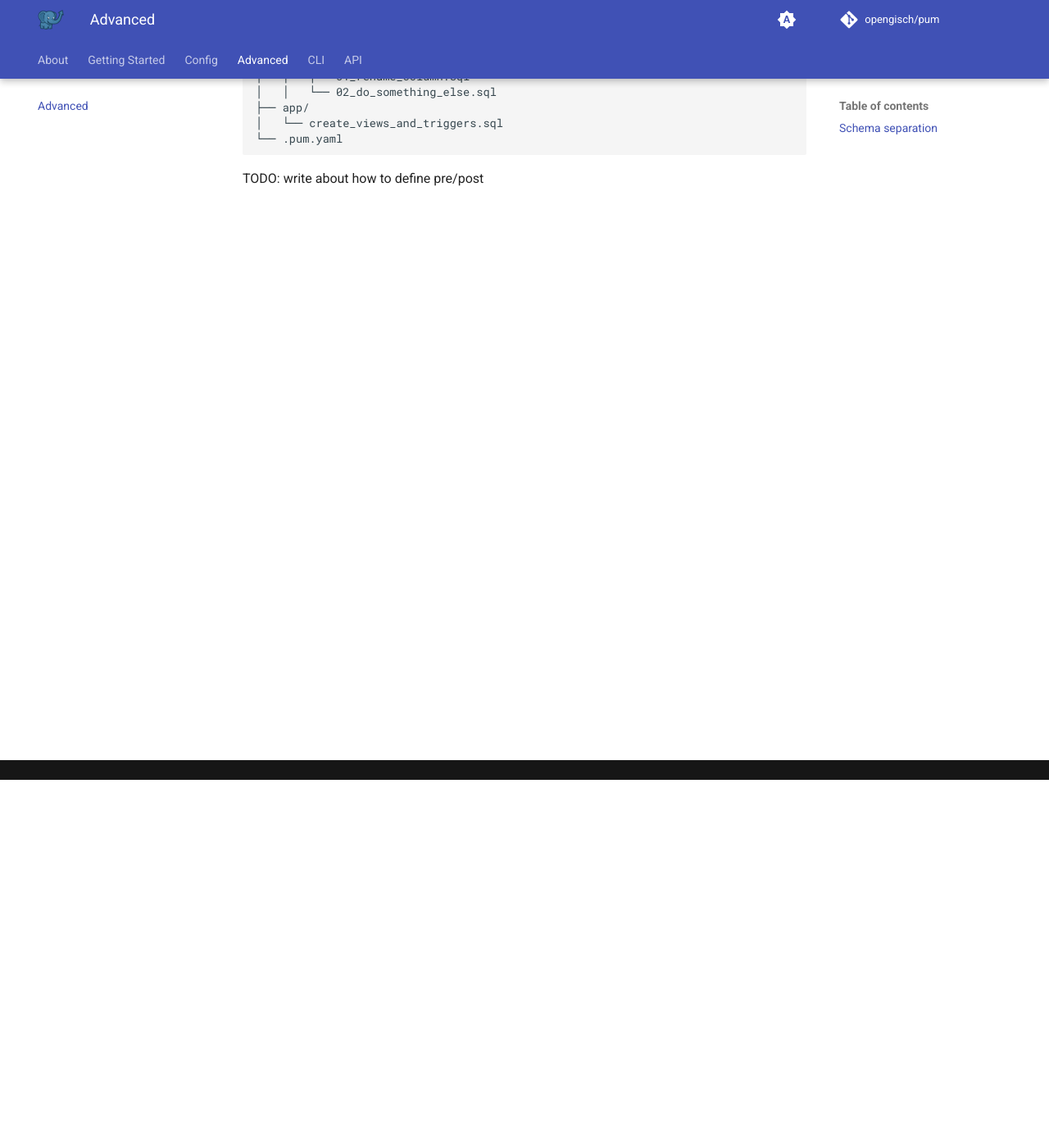
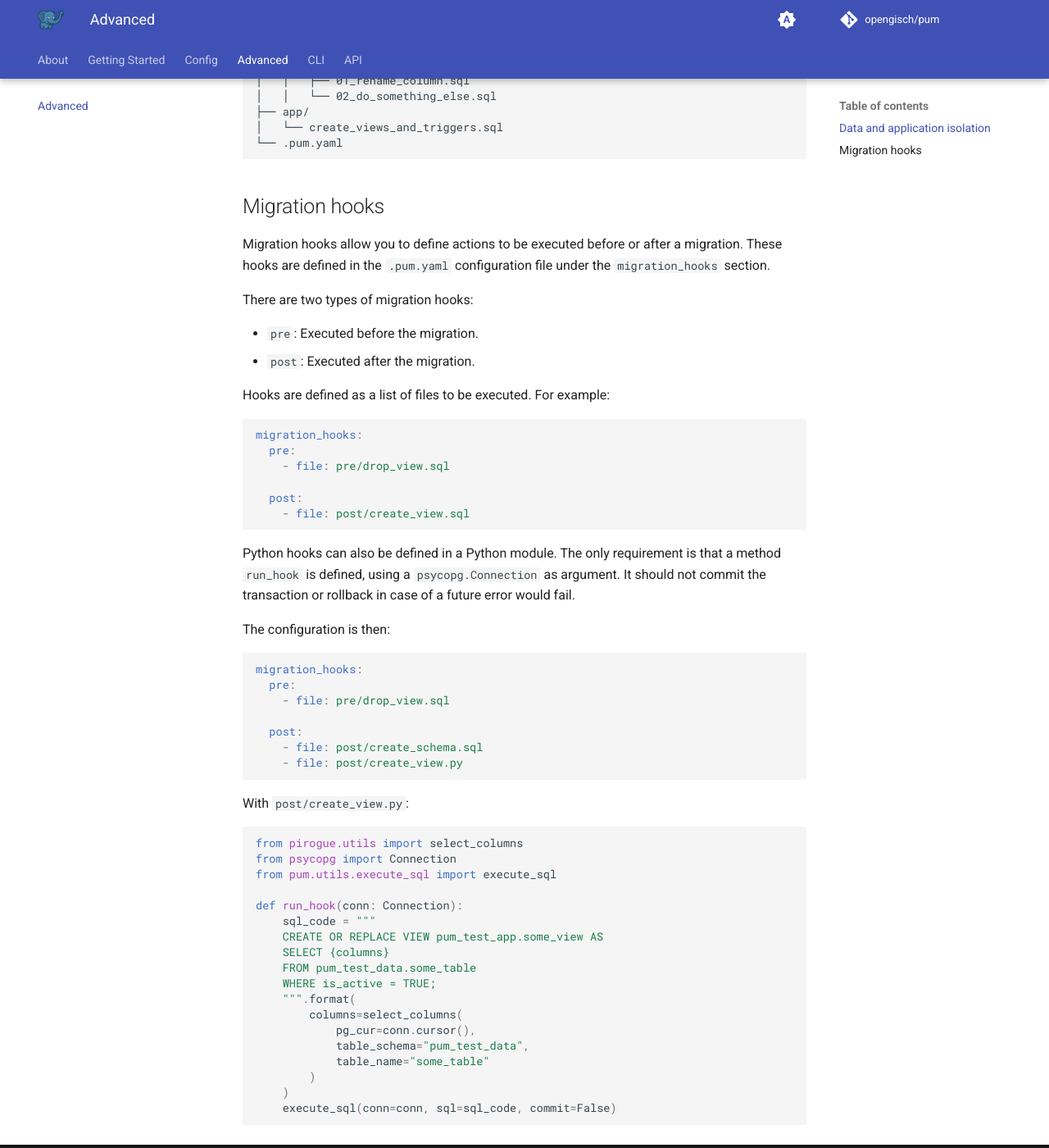
Before and after one commit to opengisch/pum, an MkDocs documentation site: the page built from docs/docs/advanced.md, in a window 1280 px wide and 1400 px high, scrolled down 449 px. Shown: the whole window at 82% size. Built offline with MkDocs 1.6.1 and Material for MkDocs 9.7.7, drawn with Linux system fonts in a browser that asks for light colours; comment, search, counter and statistics services are not loaded; some of the changed text lies outside the part shown.

Commit message:
add python hook

````diff
--- a/docs/docs/advanced.md
+++ b/docs/docs/advanced.md
@@ -1,6 +1,6 @@
 
 
-### Schema separation
+## Data and application isolation
 
 We recommend to isolate data (tables) from business logic (e.g., views, triggers) into distinct schemas for easier upgrades.
 This will facilitate the migrations but also the code management: you will not have to write diff files for views and triggers.
@@ -20,4 +20,63 @@
 └── .pum.yaml
 ```
 
-TODO: write about how to define pre/post
+
+## Migration hooks
+
+Migration hooks allow you to define actions to be executed before or after a migration. These hooks are defined in the `.pum.yaml` configuration file under the `migration_hooks` section.
+
+There are two types of migration hooks:
+
+- `pre`: Executed before the migration.
+- `post`: Executed after the migration.
+
+Hooks are defined as a list of files to be executed. For example:
+
+```yaml
+migration_hooks:
+  pre:
+    - file: pre/drop_view.sql
+
+  post:
+    - file: post/create_view.sql
+```
+
+Python hooks can also be defined in a Python module.
+The only requirement is that a method `run_hook` is defined,
+using a `psycopg.Connection` as argument.
+It should not commit the transaction or rollback in case of a future error would fail.
+
+The configuration is then:
+
+```yaml
+migration_hooks:
+  pre:
+    - file: pre/drop_view.sql
+
+  post:
+    - file: post/create_schema.sql
+    - file: post/create_view.py
+```
+
+With `post/create_view.py`:
+
+```py
+from pirogue.utils import select_columns
+from psycopg import Connection
+from pum.utils.execute_sql import execute_sql
+
+def run_hook(conn: Connection):
+    sql_code = """
+    CREATE OR REPLACE VIEW pum_test_app.some_view AS
+    SELECT {columns}
+    FROM pum_test_data.some_table
+    WHERE is_active = TRUE;
+    """.format(
+        columns=select_columns(
+            pg_cur=conn.cursor(),
+            table_schema="pum_test_data",
+            table_name="some_table"
+        )
+    )
+    execute_sql(conn=conn, sql=sql_code, commit=False)
+```
````
Also changed, not shown: docs/docs/getting_started.md (+2 -0 lines), 11 other files.
